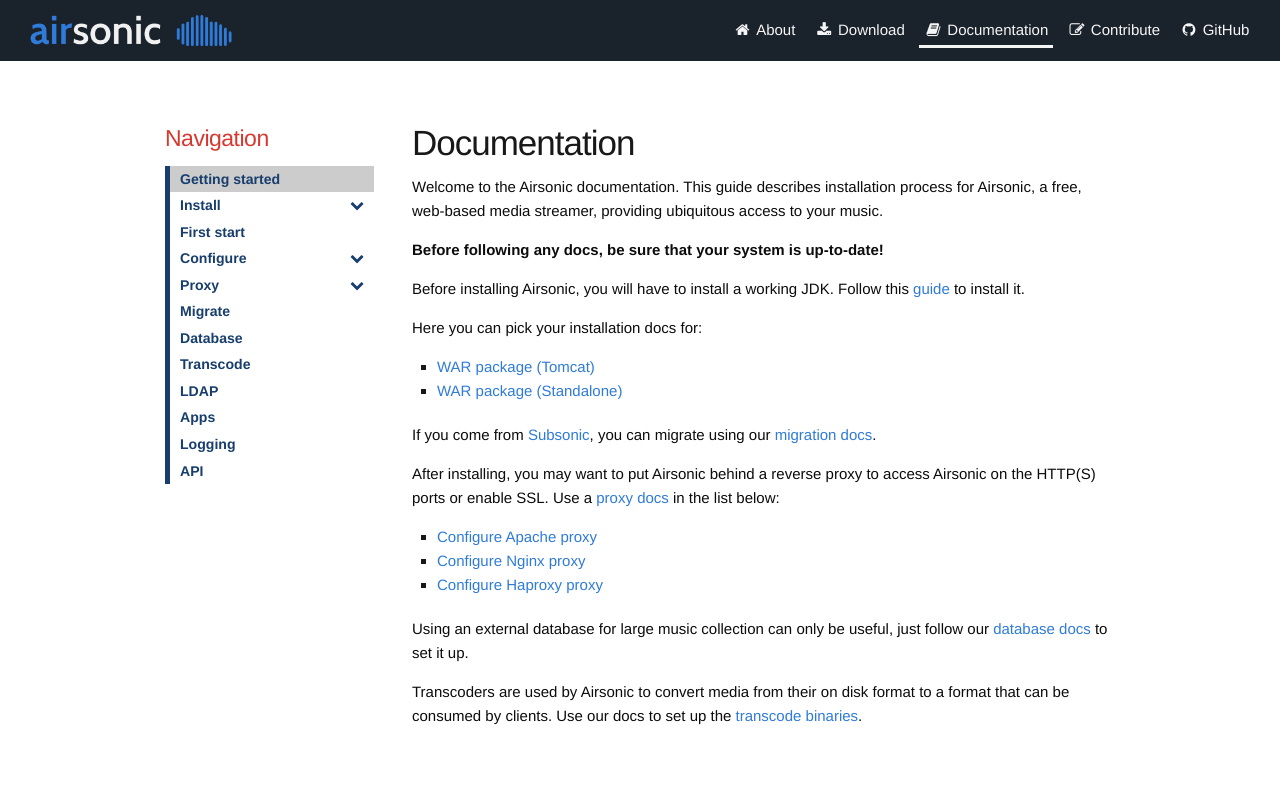
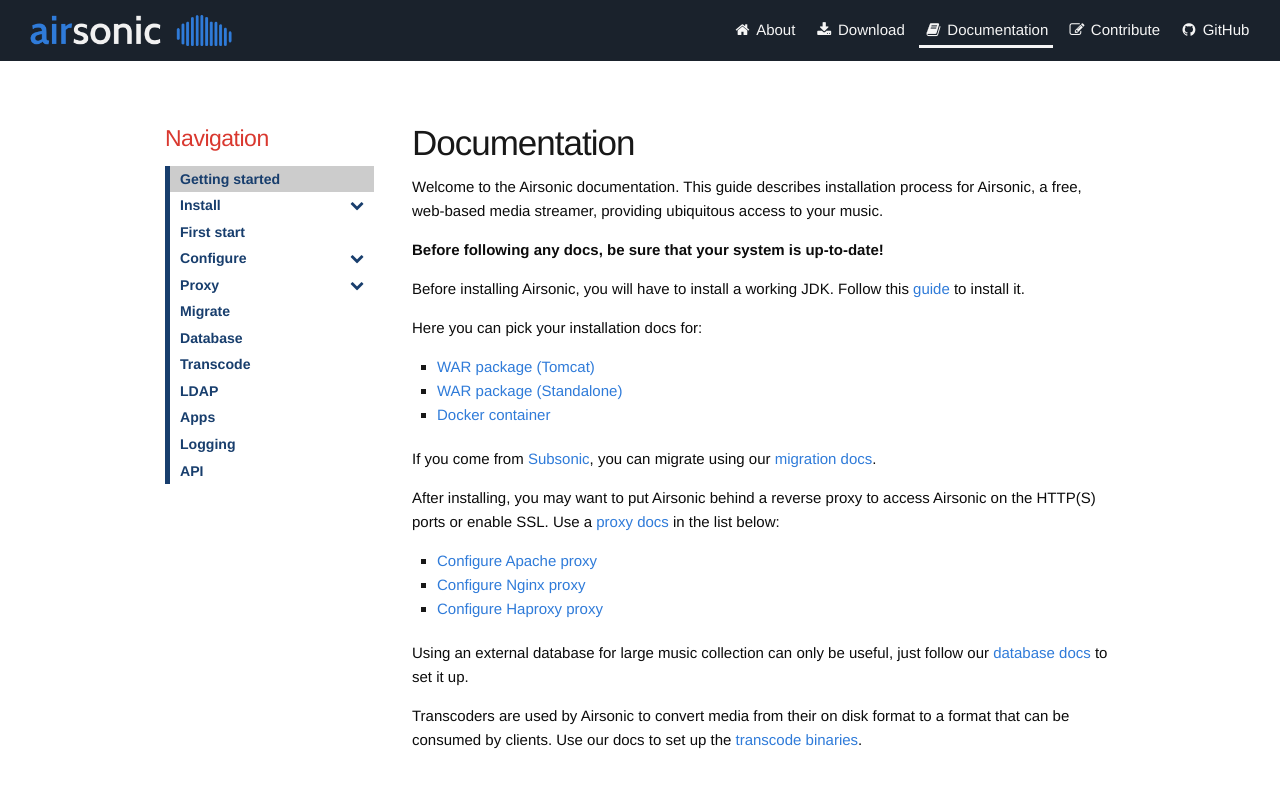
Before and after one commit to airsonic/airsonic.github.io, a Jekyll site: the page built from pages/docs.md, in a window 1280 px wide and 900 px high. Shown: the top 788 px of the window. Built offline with Jekyll 4.4.1, drawn with Linux system fonts in a browser that asks for light colours.

Commit message:
Add link in docs pages to docker docs

```diff
--- a/pages/docs.md
+++ b/pages/docs.md
@@ -12,6 +12,7 @@ Before installing Airsonic, you will have to install a working JDK. Follow this
 Here you can pick your installation docs for:
 - [WAR package (Tomcat)](/docs/install/war)
 - [WAR package (Standalone)](/docs/install/war-standalone)
+- [Docker container](/docs/install/docker)
 
 {% comment %} Build targets not suported yet
 
```
